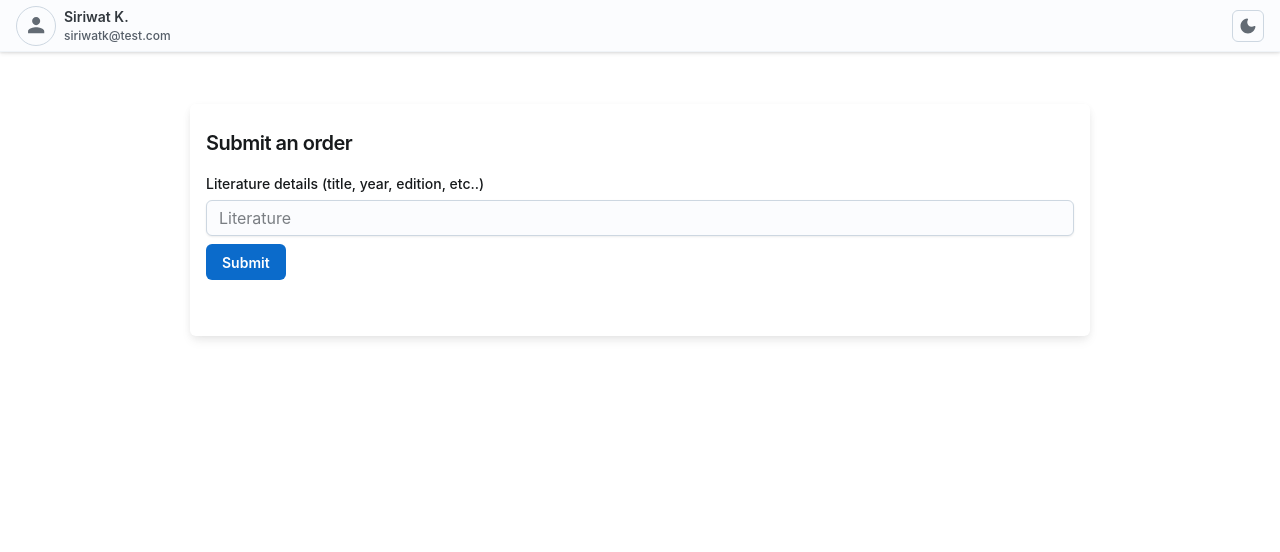
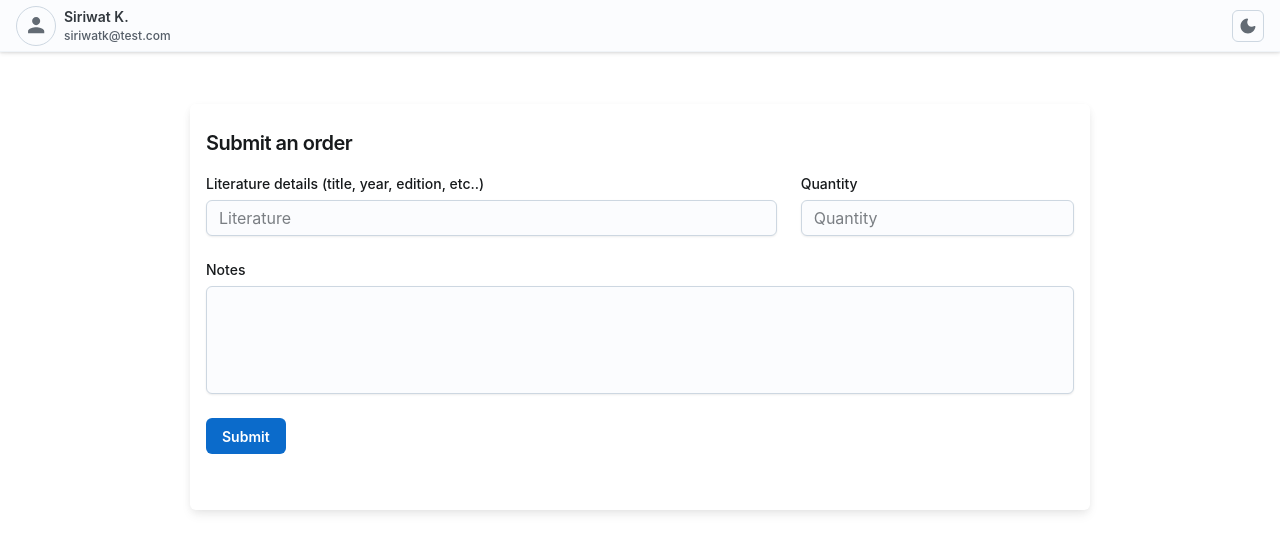
Before and after one commit to peterkapena/literatures, a Next.js app: page /create-order in a window 1280 px wide. Shown: the top 552 px of the page. Built offline with nearby package versions, Linux system fonts and the light colour scheme.

Commit message:
added validation

```diff
--- a/src/app/create-order/form-schema.ts
+++ b/src/app/create-order/form-schema.ts
@@ -1,6 +1,11 @@
 import { z } from "zod";
 export const FormSchema = z.object({
   literature: z.string().nonempty("this is required"),
+  quantity: z
+    .number()
+    .min(1, "Quantity must be greater than 18")
+    .max(20, "Quantity must be less than 20"), //z.string().nonempty("A valid number is required"),
+  notes: z.string().nonempty("this is required"),
 });
 export type FormSchemaType = z.infer<typeof FormSchema>;
 
--- a/src/app/create-order/page.tsx
+++ b/src/app/create-order/page.tsx
@@ -1,19 +1,33 @@
 "use client";
-import { Box, FormHelperText, Typography } from "@mui/joy";
+import { Box, Grid, Typography } from "@mui/joy";
 import React, { FormEvent, useState } from "react";
 import { CssVarsProvider, useColorScheme } from "@mui/joy/styles";
 import Sheet from "@mui/joy/Sheet";
-import FormControl from "@mui/joy/FormControl";
-import FormLabel from "@mui/joy/FormLabel";
-import Input from "@mui/joy/Input";
 import Button from "@mui/joy/Button";
 import Link from "@mui/joy/Link";
-import { SubmitHandler, useForm } from "react-hook-form";
+import {
+  FieldErrors,
+  SubmitHandler,
+  UseFormRegister,
+  useForm,
+} from "react-hook-form";
 import { zodResolver } from "@hookform/resolvers/zod";
 import { FormSchema, FormSchemaType } from "./form-schema";
 import { addEntry } from "./_actions";
-import { InfoOutlined } from "@mui/icons-material";
+import Stack from "@mui/joy/Stack";
+import { styled } from "@mui/joy/styles";
+import TextField from "../../components/TextField";
+import TextArea from "@/components/TextArea";
 
+const Item = styled(Sheet)(({ theme }) => ({
+  backgroundColor:
+    theme.palette.mode === "dark" ? theme.palette.background.level1 : "#fff",
+  ...theme.typography["body-sm"],
+  padding: theme.spacing(1),
+  textAlign: "center",
+  borderRadius: 4,
+  color: theme.vars.palette.text.secondary,
+}));
 const NewOrder = () => {
   const [data, setData] = useState<FormSchemaType>();
 
@@ -26,21 +40,6 @@ const NewOrder = () => {
   } = useForm<FormSchemaType>({
     resolver: zodResolver(FormSchema),
   });
-
-  // const handleSubmit = async (event: FormEvent<HTMLFormElement>) => {
-  //   event.preventDefault();
-  //   const form = event.currentTarget;
-  //   const formData = new FormData(form);
-  //   const formDataObject = Object.fromEntries(formData);
-
-  //   const d = await fetch("/api/form", {
-  //     method: "POST",
-  //     body: JSON.stringify(formDataObject),
-  //   }).then((response) => response.json());
-
-  //   setData(d);
-  //   form.reset();
-  // };
 
   const processForm: SubmitHandler<FormSchemaType> = async (data) => {
     const result = await addEntry(data);
@@ -80,26 +79,46 @@ const NewOrder = () => {
         </Typography>
       </div>
       <form onSubmit={handleSubmit(processForm)}>
-        <FormControl>
-          <FormLabel>
-            {"Literature details (title, year, edition, etc..)"}
-          </FormLabel>
-          <Input
-            // html input attribute
-            type="text"
-            placeholder="Literature"
-            autoComplete=""
-            {...register("literature")}
-            error={Boolean(errors.literature?.message)}
-          />
-          {errors.literature?.message && (
-            <FormHelperText>
-              <InfoOutlined />
-              {errors.literature.message}
-            </FormHelperText>
-          )}
-        </FormControl>
-        <Button type="submit" sx={{ mt: 1 /* margin top */ }}>
+        <Grid
+          container
+          spacing={{ xs: 2, md: 3 }}
+          // columns={{ xs: "auto", sm: 2, md: 12 }}
+          sx={{ flexGrow: 1 }}
+        >
+          <Grid xs={12} sm={8} md={8} key={5}>
+            <TextField
+              label={"Literature details (title, year, edition, etc..)"}
+              fieldName="literature"
+              placeholder="Literature"
+              register={ register}
+              fieldError={errors.literature}
+              type="text"
+            ></TextField>
+          </Grid>
+          <Grid xs={12} sm={4} md={4} key={4}>
+            <TextField
+              label={"Quantity"}
+              fieldName="quantity"
+              placeholder="Quantity"
+              register={register}
+              fieldError={errors.quantity}
+              type="number"
+            ></TextField>
+          </Grid>
+          <Grid xs={12} sm={12} md={12} key={3}>
+            <TextArea
+              register={register}
+              fieldError={errors.notes}
+              fieldName="notes"
+              label="Notes"
+              minRows={4}
+              maxRows={20}
+              maxLength={700}
+            ></TextArea>
+          </Grid>
+        </Grid>
+
+        <Button type="submit" sx={{ mt: 3 }}>
           Submit
         </Button>
       </form>
--- /dev/null
+++ b/src/components/TextArea.tsx
@@ -0,0 +1,40 @@
+"use client";
+import { FormHelperText, Textarea } from "@mui/joy";
+import React, { TextareaHTMLAttributes } from "react";
+import FormControl from "@mui/joy/FormControl";
+import FormLabel from "@mui/joy/FormLabel";
+import Input from "@mui/joy/Input";
+import { FieldError } from "react-hook-form";
+import { InfoOutlined } from "@mui/icons-material";
+
+interface TextareaProps extends TextareaHTMLAttributes<HTMLTextAreaElement> {
+  register: any;
+  fieldError: FieldError | undefined;
+  fieldName: string;
+  label: string;
+}
+
+export default function ({
+  register,
+  label,
+  fieldError,
+  fieldName,
+  ...rest
+}: TextareaProps) {
+  return (
+    <FormControl>
+      <FormLabel>{label}</FormLabel>
+      <Textarea
+        {...register(fieldName)}
+        error={Boolean(fieldError?.message)}
+        {...rest}
+      />
+      {fieldError?.message && (
+        <FormHelperText>
+          <InfoOutlined />
+          {fieldError.message}
+        </FormHelperText>
+      )}
+    </FormControl>
+  );
+}
--- /dev/null
+++ b/src/components/TextField.tsx
@@ -0,0 +1,43 @@
+"use client";
+import { FormHelperText } from "@mui/joy";
+import React, { InputHTMLAttributes } from "react";
+import FormControl from "@mui/joy/FormControl";
+import FormLabel from "@mui/joy/FormLabel";
+import Input from "@mui/joy/Input";
+import { FieldError } from "react-hook-form";
+import { InfoOutlined } from "@mui/icons-material";
+
+interface TextFieldProps extends InputHTMLAttributes<HTMLTextAreaElement> {
+  register: any;
+  fieldError: FieldError | undefined;
+  fieldName: string;
+  label: string;
+}
+
+export default function ({
+  register,
+  fieldError,
+  fieldName,
+  label,
+  type,
+  ...rest
+}: TextFieldProps) {
+  const valueAsNumber = type === "number";
+
+  return (
+    <FormControl>
+      <FormLabel>{label}</FormLabel>
+      <Input
+        {...register(fieldName, { valueAsNumber })}
+        error={Boolean(fieldError?.message)}
+        {...rest}
+      />
+      {fieldError?.message && (
+        <FormHelperText>
+          <InfoOutlined />
+          {fieldError.message}
+        </FormHelperText>
+      )}
+    </FormControl>
+  );
+}
```
